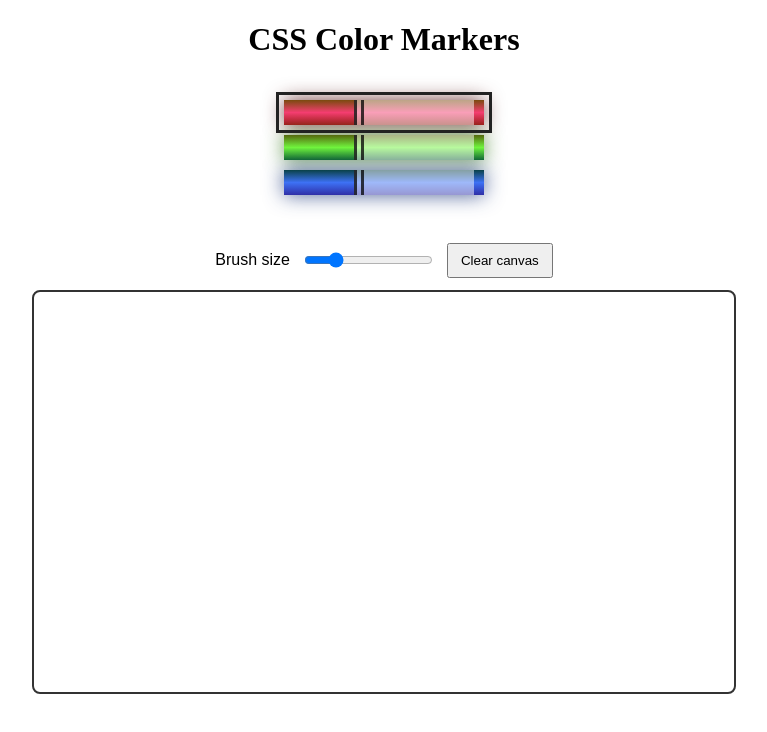
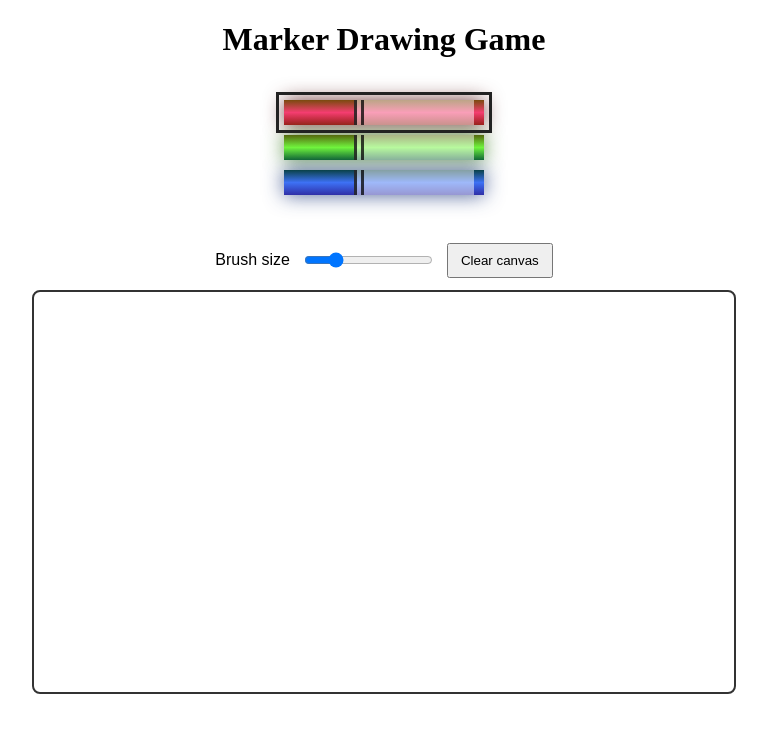
Before and after one commit to Bee-Create/Marker-Drawing-Game, a plain HTML site: page index.html in a window 1280 px wide. Shown: the whole page, without its empty margins (256-1023 px from the left). Drawn offline with Linux system fonts and the light colour scheme.

Commit message:
Change title to 'Marker Drawing Game' from 'Colored Markers'

```diff
--- a/index.html
+++ b/index.html
@@ -7,7 +7,7 @@
     <link rel="stylesheet" href="style.css">
   </head>
   <body>
-    <h1>CSS Color Markers</h1>
+    <h1>Marker Drawing Game</h1>
 
 <div class="container" aria-label="Choose a marker color">
   <button class="marker red selected" data-color="#e63946"
```
